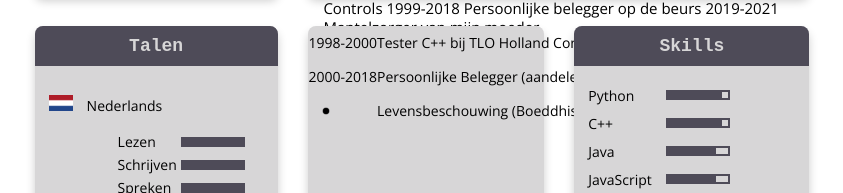
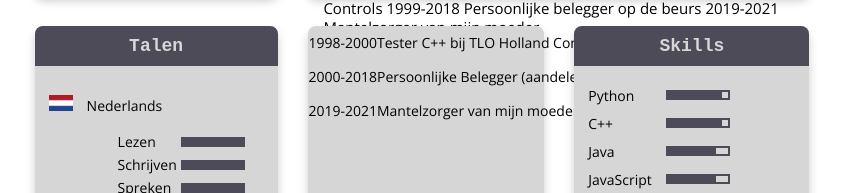
Before and after one commit to dnsvee/dnsvee.github.io, a plain HTML site: page CV.html in a window 1280 px wide. Shown: the part 755-948 px from the top of the page, without its empty margins (218-1061 px from the left). Drawn offline with nearby package versions, Linux system fonts and the light colour scheme; a web font is replaced by a local one.

Commit message:
even more changes

```diff
--- a/CV.html
+++ b/CV.html
@@ -302,8 +302,7 @@ body {
 				<div class='rankinginteresses' style='line-height: 120%'>
 					<p>1998-2000</p><p>Tester C++ bij TLO Holland Controls`</p>
 					<p>2000-2018</p><p>Persoonlijke Belegger (aandelen en opties)</p>
-
-					<img class='circle' src='circle.png'/><p>Levensbeschouwing (Boeddhisme, Stoïcisme)</p>
+					<p>2019-2021</p><p>Mantelzorger van mijn moeder</p>
 				</div>
 			</div>
 
```
Also changed, not shown: 1 other file.
